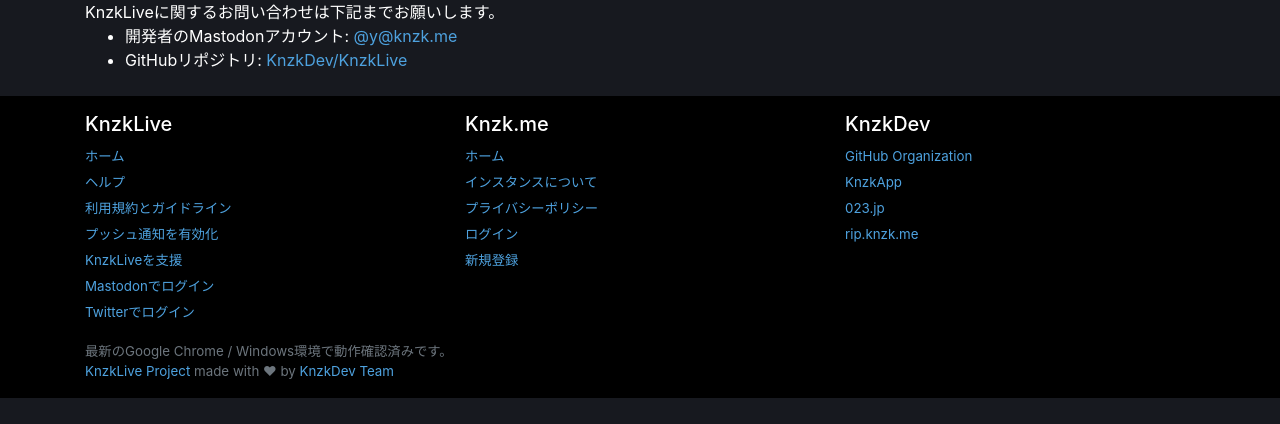
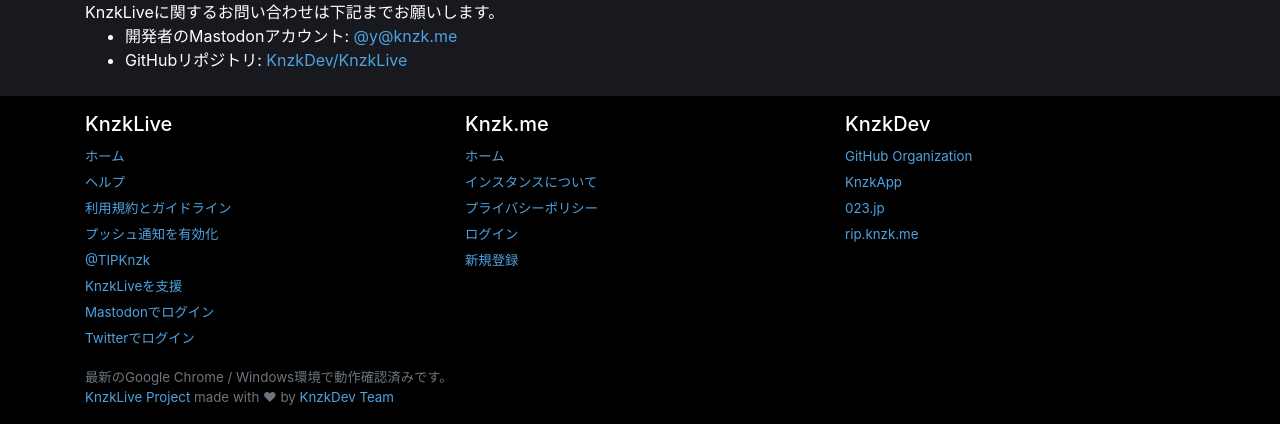
Before and after one commit to nzws/KnzkLive, a PHP site: page /help.php in a window 1280 px wide. Shown: the part 515-939 px from the top of the page. Before the commit the page ends 913 px from the top, so only its background shows below. Run offline with PHP 8.4, Linux system fonts and the light colour scheme; some libraries are stand-ins or nearby versions.

Commit message:
add TIPKnzk

```diff
--- a/include/footer.php
+++ b/include/footer.php
@@ -8,6 +8,7 @@
           <li><a href="<?=u("help")?>">ヘルプ</a></li>
           <li><a href="<?=u("terms")?>">利用規約とガイドライン</a></li>
           <li><a href="https://knzk.me/@KnzkLiveNotification" target="_blank">プッシュ通知を有効化</a></li>
+          <li><a href="https://knzk.me/@TIPKnzk" target="_blank">@TIPKnzk</a></li>
           <li><a href="https://nzws.me/donate.html" target="_blank">KnzkLiveを支援</a></li>
           <?php if (empty($my)) : ?>
             <li><a href="#" data-toggle="modal" data-target="#loginModal">Mastodonでログイン</a></li>
```
